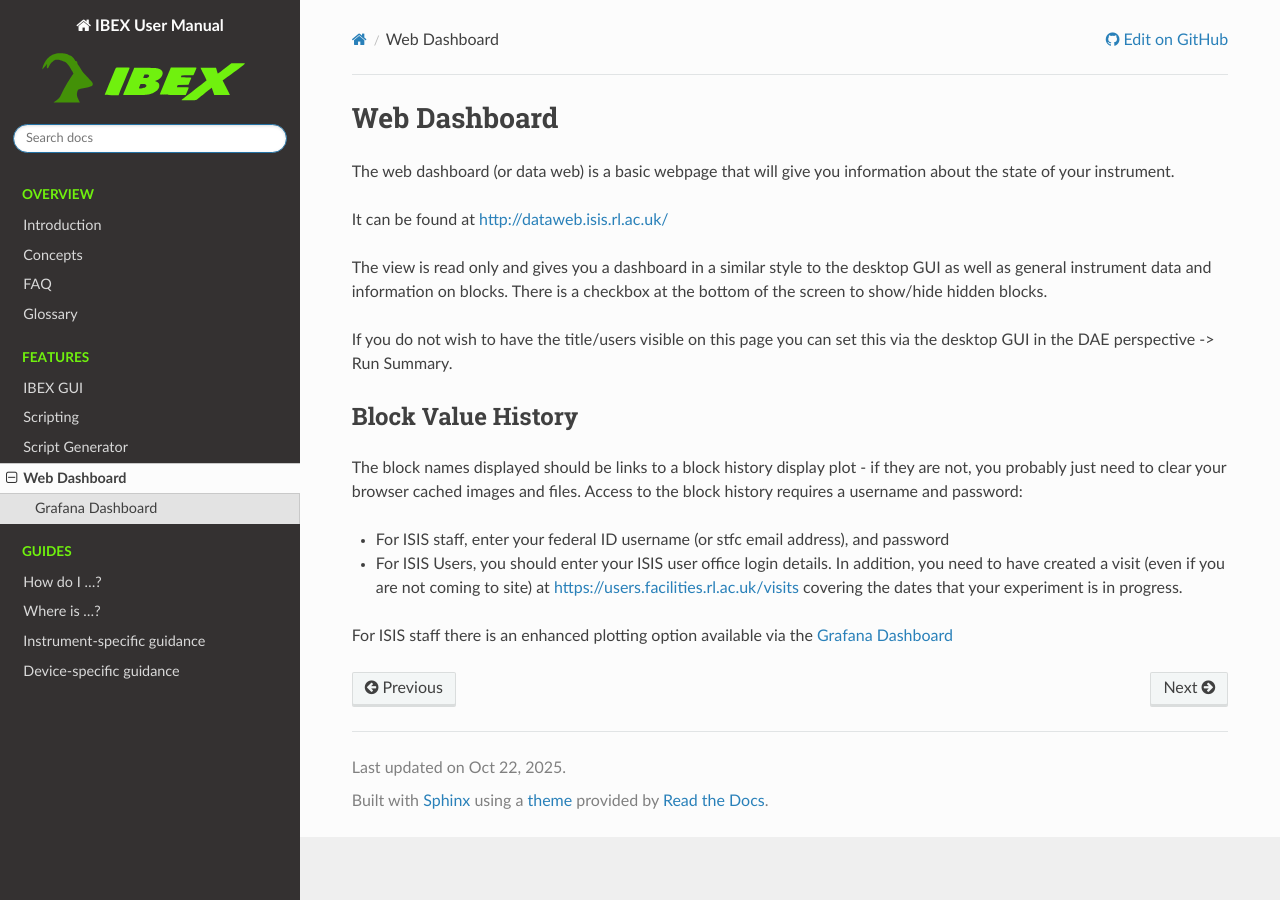
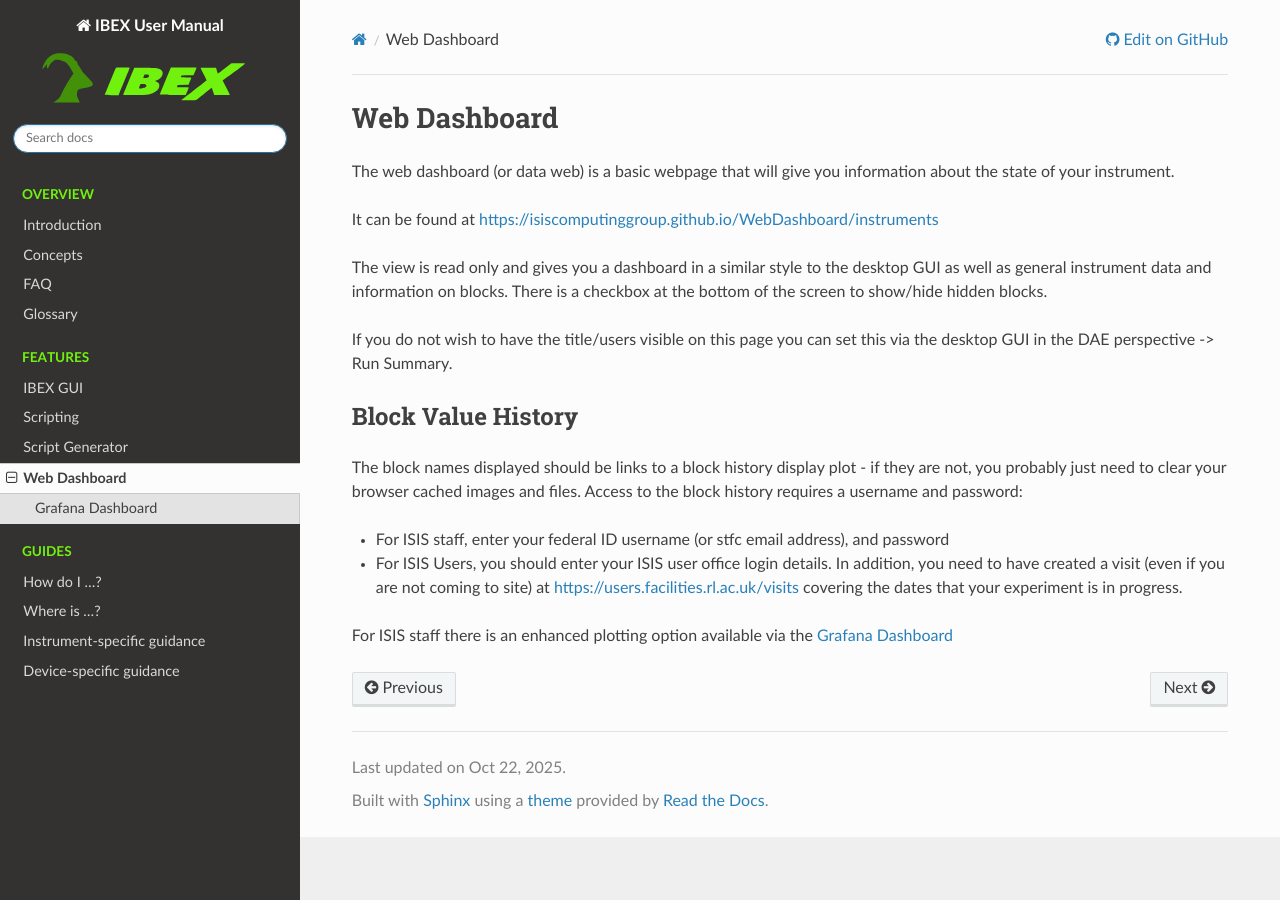
Before and after one commit to ISISComputingGroup/ibex_user_manual, a Sphinx documentation site: the page built from doc/The-Web-Dashboard.md, in a window 1280 px wide. Built offline with Sphinx 7.4.7 and the Read the Docs theme 3.1.0, drawn with Linux system fonts in a browser that asks for light colours; some of the changed lines change nothing that is shown.

Commit message:
Update URL for the web dashboard

```diff
--- a/doc/The-Web-Dashboard.md
+++ b/doc/The-Web-Dashboard.md
@@ -2,7 +2,7 @@
 
 The web dashboard (or data web) is a basic webpage that will give you information about the state of your instrument.
 
-It can be found at http://dataweb.isis.rl.ac.uk/
+It can be found at https://isiscomputinggroup.github.io/WebDashboard/instruments
 
 The view is read only and gives you a dashboard in a similar style to the desktop GUI as well as general instrument data and information on blocks. There is a checkbox at the bottom of the screen to show/hide hidden blocks.
 
```
